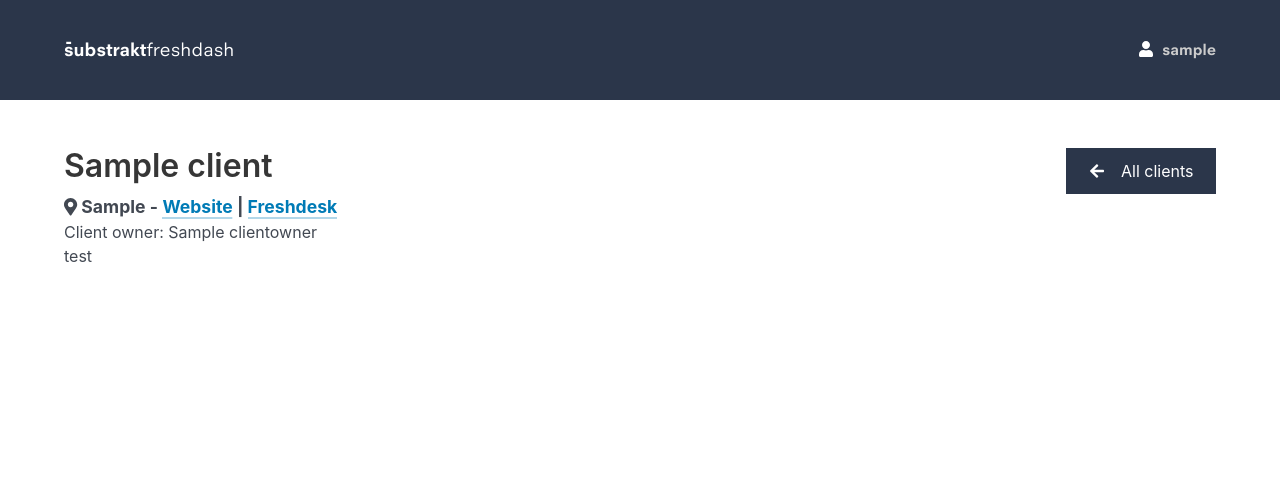
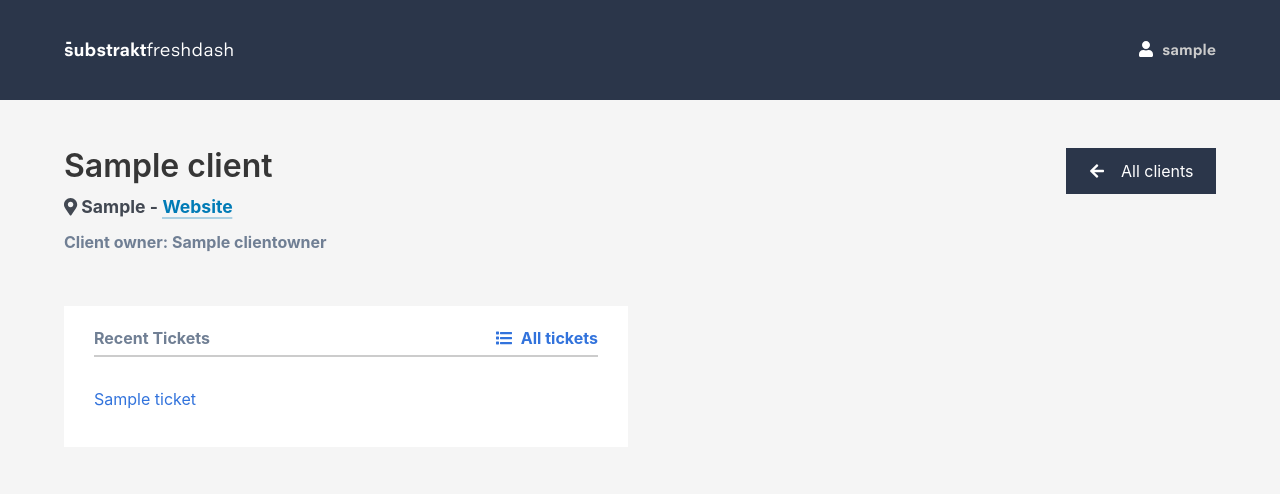
Before and after one commit to discodrive/freshdash, a Django app: a page that uses templates/dashboard/client.html in a window 1280 px wide. Shown: the top 494 px of the page. Run offline with Django 3.2, Linux system fonts and the light colour scheme; a user stored in the database is signed in; tables that the repository leaves empty hold one stand-in row (values such as "Sample post"); some libraries are stand-ins or nearby versions.

Commit message:
UPDATE: Single client page - Ticket styling

```diff
--- a/dashboard/views.py
+++ b/dashboard/views.py
@@ -1,14 +1,15 @@
 from django.shortcuts import render
 from django.http import Http404, JsonResponse
 from django.contrib.auth.decorators import login_required
-from dashboard.models import Client, TimeSheet, ClientOwner
+from dashboard.models import Client, TimeSheet, ClientOwner, Ticket
 
 
 @login_required(login_url='/accounts/login/')
 def client(request, clientslug='no-client'):
 
     client = Client.objects.get(slug=clientslug)
-    context = {'client': client}
+    tickets = client.ticket_set.all()
+    context = {'client': client, 'tickets': tickets}
 
     return render(request, 'dashboard/client.html', context)
 
--- a/static/dashboard/src/sass/_client.scss
+++ b/static/dashboard/src/sass/_client.scss
@@ -31,7 +31,7 @@
 .state--client-grid {
     .c-single-client {
         .inner {
-            border:2px solid #f5f5f5;
+            border:2px solid $slate;
             &.status-warning {
                 border-top:4px solid $yellow;
             }
@@ -53,8 +53,10 @@
 
 .state--client-list {
     .c-single-client {
+        margin-bottom:20px;
         .inner {
-            border:2px solid #f5f5f5;
+            background-color:$white;
+            border:2px solid #BBBBBB;
             &.status-warning {
                 border:2px solid $yellow;
             }
@@ -94,23 +96,43 @@
         }
     }
     .c-client-info {
+        margin-bottom:40px;
         h1 {
             margin-bottom:10px;
         }
-
         .c-client-location, .c-client-links {
             display:inline-block;
             font-size:1.1em;
             font-weight:bold;
+            margin-bottom:10px;
         }
         .c-client-owner {
+            color:$slate;
             display:block;
+            font-weight:bold;
         }
     }
 }
 
-ul {
-    li {
-        margin-bottom:2rem;
+.c-client-tickets {
+    background:$white;
+    padding:20px 30px;
+    h2 {
+        border-bottom:2px solid $grey;
+        color:$slate;
+        font-weight:bold;
+        margin:0 0 30px 0;
+        padding:0 0 5px 0;
+        a {
+            float:right;
+            svg {
+                margin-right:5px;
+            }
+        }
+    }
+    ul {
+        li {
+            margin-bottom:1rem;
+        }
     }
 }
--- a/static/dashboard/src/sass/_colours.scss
+++ b/static/dashboard/src/sass/_colours.scss
@@ -7,7 +7,9 @@ $white: #ffffff;
 $black: #111111;
 $off-white: #141111;
 $off-black: #222222;
+$smoke: #F5F5F5;
 $grey: #cccccc;
+$slate: #707F94;
 $dark-grey: #424852;
 $dark-blue: #2b364a;
 
--- a/static/dashboard/src/sass/_generic.scss
+++ b/static/dashboard/src/sass/_generic.scss
@@ -13,6 +13,9 @@
     }
 }
 
+body {
+    background-color:$smoke;
+}
 
 a.c-link {
     color: $blue;
--- a/templates/dashboard/client.html
+++ b/templates/dashboard/client.html
@@ -6,14 +6,13 @@
 
     <section class="section c-client-container">
         <div class="container">
-            <div class="columns is-three-quarters">
-                <div class="column">
+            <div class="columns">
+                <div class="column is-three-quarters">
                     <div class="c-client-info">
                         <h1 class="title is-3">{{ client.name }}</h1>
                         <span class="c-client-location"><i class="fas fa-map-marker-alt"></i> {{ client.location }} - </span>
                         <div class="c-client-links">
-                            <a class="c-client-url c-link" href="{{ client.url }}">Website</a> |
-                            <a class="c-client-freshdesk-url c-link" href="https://substrakt.freshdesk.com/a/companies/{{ client.client_id }}">Freshdesk</a>
+                            <a class="c-client-url c-link" href="{{ client.url }}">Website</a>
                         </div>
                         <span class="c-client-owner">Client owner: {{ client.owner }}</span>
                     </div>
@@ -25,9 +24,18 @@
             </div>
         </div>
          <div class="container">
-            <section>
-                test
-            </section>
+            <div class="columns">
+                <div class="column is-half-desktop">
+                    <section class="c-client-tickets">
+                        <h2>Recent Tickets <a href="https://substrakt.freshdesk.com/a/companies/{{ client.client_id }}"><i class="fas fa-list"></i> All tickets</a></h2>
+                        <ul>
+                        {% for ticket in tickets %}
+                            <li><a href="https://substrakt.freshdesk.com/a/tickets/{{ ticket.id }}">{{ ticket.subject }}</a></li>
+                        {% endfor %}
+                        </ul>
+                    </section>
+                </div>
+            </div>
          </div>
     </section>
 
```
Also changed, not shown: templates/dashboard/index.html (+9 -3 lines), dashboard/models.py (line endings or trailing spaces), static/dashboard/build/css/main.css.
